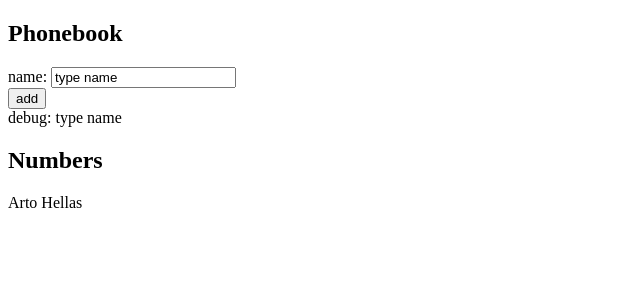
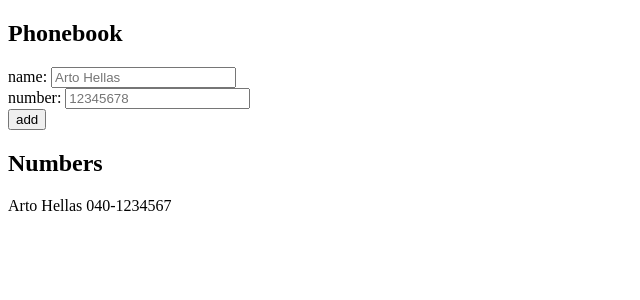
Before and after one commit to tokokha/part2, a React (Create React App) app in the folder phonebook/: page / in a window 1280 px wide. Shown: the top 300 px of the page, without its empty margins (0-640 px from the left). Built offline with nearby package versions, Linux system fonts and the light colour scheme.

Commit message:
finished 2.8

```diff
--- a/phonebook/src/App.js
+++ b/phonebook/src/App.js
@@ -2,32 +2,38 @@ import { useState } from 'react'
 
 const App = () => {
   const [persons, setPersons] = useState([
-    { name: 'Arto Hellas' }
+    { name: 'Arto Hellas', number: '040-1234567' }
   ])
-
-  const [newName, setNewName] = useState('type name')
+  const [newName, setNewName] = useState('')
+  const [newNumber, setNewNumber] = useState('')
 
   const handleNameChange = (event) => {
-    console.log(event.target.value)
     setNewName(event.target.value)
+  }
+  const handleNumberChange = (event) => {
+    setNewNumber(event.target.value)
   }
 
   const addPerson = (event) => {
     event.preventDefault()
     const personObject = {
-      name: newName
+      name: newName,
+      number: newNumber
     }
     for (let i = 0; i < persons.length; i++) {
-      if (JSON.stringify(persons[i]) === JSON.stringify(personObject)) {
-        delete personObject.name
-        alert(`${newName} is already added to the phonebook`)
+      if (JSON.stringify(persons[i].name) === JSON.stringify(personObject.name) || JSON.stringify(persons[i].number) === JSON.stringify(personObject.number)) {
+        personObject.name = ""
+        personObject.number = ""
+        alert(`${newName} or ${newNumber} is already added to the phonebook`)
+        break
       }
     }
 
-    if(personObject.name !== undefined) {
+    if (personObject.name !== undefined && personObject.number !== undefined && personObject.name !== '' && personObject.number !== '') {
       setPersons(persons.concat(personObject))
     }
-    setNewName('')
+    setNewName("")
+    setNewNumber("")
   }
 
   return (
@@ -35,15 +41,17 @@ const App = () => {
       <h2>Phonebook</h2>
       <form onSubmit={addPerson}>
         <div>
-          name: <input value={newName} onChange={handleNameChange}/>
+          name: <input placeholder='Arto Hellas' value={newName} onChange={handleNameChange}/>
+        </div>
+        <div>
+          number: <input placeholder='12345678' value={newNumber} onChange={handleNumberChange}/>
         </div>
         <div>
           <button type="submit">add</button>
         </div>
-        <div>debug: {newName}</div>
       </form>
       <h2>Numbers</h2>
-      {persons.map(person => <p key={person.name}>{person.name}</p>)}
+      {persons.map(person => <p key={person.name}>{person.name} {person.number}</p>)}
     </div>
   )
 }
```
